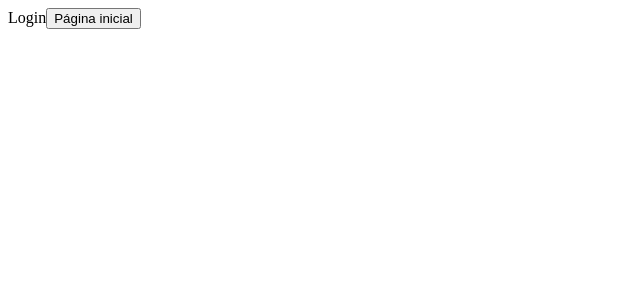
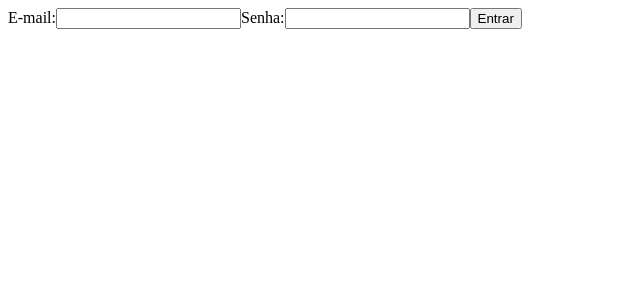
Before and after one commit to alisson-roger/aulas, a React (Create React App) app: page /entrar in a window 1280 px wide. Shown: the top 300 px of the page, without its empty margins (0-640 px from the left). Built offline with nearby package versions, Linux system fonts and the light colour scheme.

Commit message:
Usando useState no Login

```diff
--- a/src/pages/login/Login.tsx
+++ b/src/pages/login/Login.tsx
@@ -1,16 +1,33 @@
-import { useNavigate } from "react-router-dom"
+import { useState } from "react"
 
 export const Login = () => {
-    const navigate = useNavigate();
+    const [email, setEmail] = useState("");
+    const [senha, setSenha] = useState("");
 
-    const handleClick = () => {
-        navigate('/pagina-inicial')
+    const handleEntrar = () =>{
+        console.log(email)
+        console.log(senha)
     }
 
     return(
         <div>
-            Login
-            <button onClick={handleClick}>Página inicial</button>
+            <form>
+
+                <label>
+                    <span>
+                        E-mail:
+                    </span>
+                    <input value={email} onChange={e => setEmail(e.target.value)}/>
+                    <span>
+                        Senha:
+                    </span>
+                    <input type='password' value={senha} onChange={e => setSenha(e.target.value)}/>
+
+                    <button type='button' onClick={handleEntrar}>
+                        Entrar
+                    </button>
+                </label>
+            </form>
         </div>
     )
 }
```
